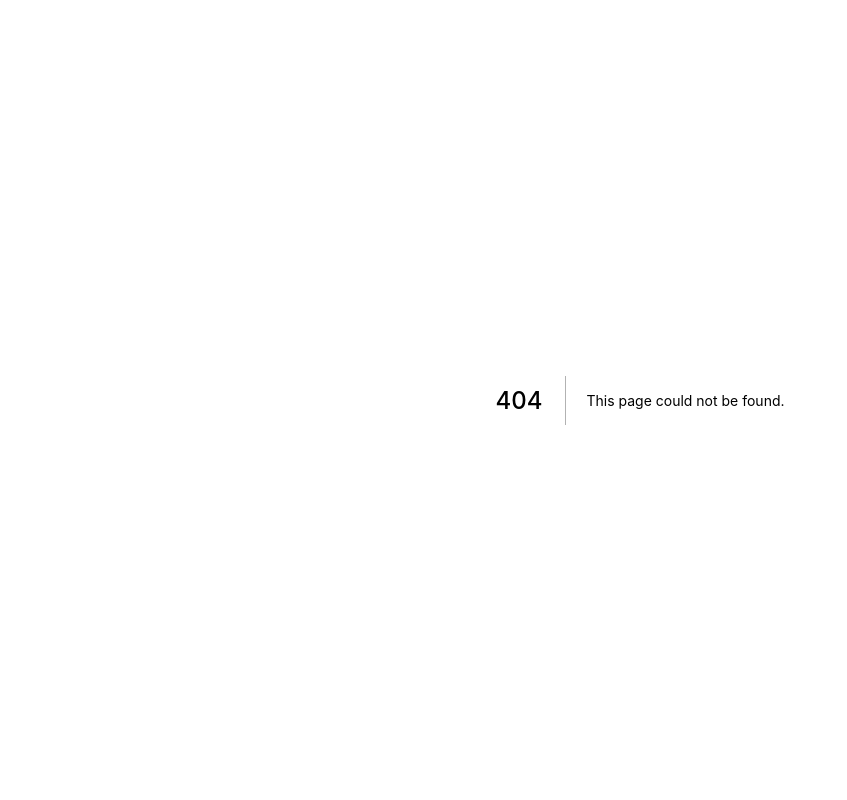
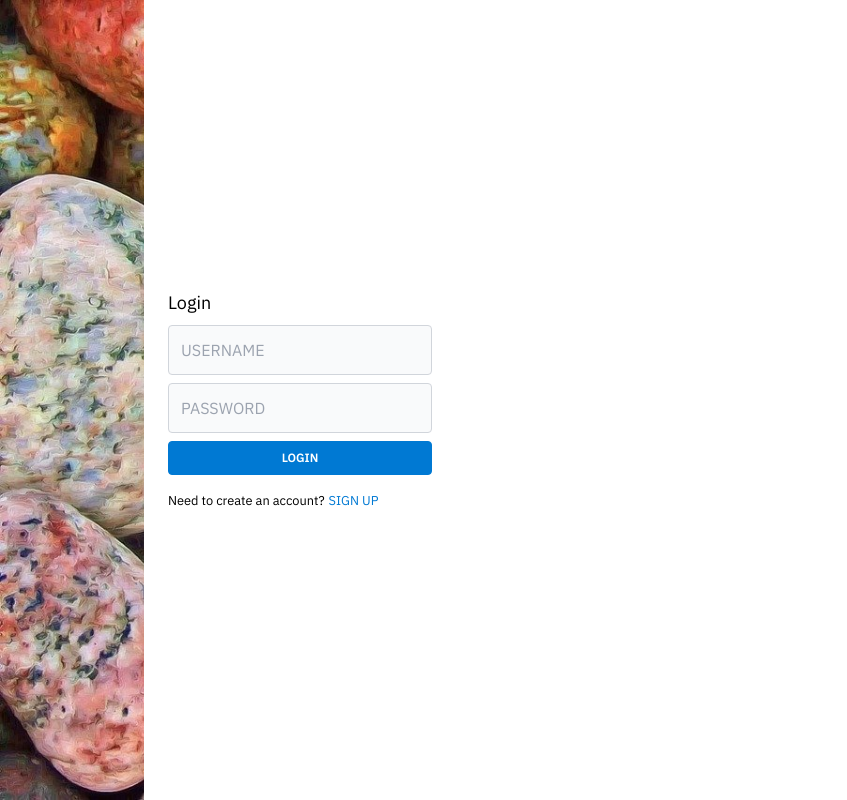
Before and after one commit to Alec-Johnson/reddit-v2, a Next.js app in the folder client/: page /login in a window 1280 px wide. Before the commit this address had no page. Shown: the whole page, without its empty margins (0-847 px from the left). Built offline with nearby package versions, Linux system fonts and the light colour scheme.

Commit message:
Finish Auth on client side, make sure cookies are forwarded

```diff
--- a/client/src/pages/_app.tsx
+++ b/client/src/pages/_app.tsx
@@ -3,6 +3,7 @@
 import axios from 'axios'
 
 axios.defaults.baseURL = 'http://localhost:5000/api'
+axios.defaults.withCredentials = true
 
 function MyApp({ Component, pageProps }: AppProps) {
 	return <Component {...pageProps} />;
--- /dev/null
+++ b/client/src/pages/login.tsx
@@ -0,0 +1,53 @@
+import axios from "axios";
+import Head from "next/head";
+import Link from 'next/link';
+import { FormEvent, useState } from "react";
+import InputGroup from "../components/InputGroup";
+import { useRouter } from 'next/router'
+
+export default function Register() {
+  const router = useRouter();
+
+  const [email, setEmail] = useState('');
+  const [username, setUsername] = useState('');
+  const [password, setPassword] = useState('');
+  const [errors, setErrors] = useState<any>({});
+
+  const submitForm = async (event: FormEvent) => {
+    event.preventDefault();
+    try {
+      await axios.post('/auth/login', {
+        username, password
+      })
+
+      router.push('/')
+    } catch (err) {
+      console.log(err);
+      setErrors(err.response.data)
+    }
+  }
+  return (
+    <div className="flex">
+      <Head>
+        <title>Login</title>
+      </Head>
+      <div className="h-screen bg-cover w-36" style={{ backgroundImage: "url('/images/rocks.jpg')"}}>
+      </div>
+      <div className="flex flex-col justify-center pl-6 w-72">
+        <h1 className="mb-2 text-lg">Login</h1>
+        <form onSubmit={submitForm}>
+          <InputGroup className="mb-2" type='text' value={username} setValue={setUsername} placeholder='USERNAME' error={errors.username} />
+          <InputGroup className="mb-2" type='password' value={password} setValue={setPassword} placeholder='PASSWORD' error={errors.password} />
+          <button className="w-full py-2 mb-4 text-xs font-bold text-white uppercase bg-blue-500 border border-blue-500 rounded">
+            Login
+          </button>
+        </form>
+        <small>Need to create an account?
+          <Link href='/register'>
+            <a className="ml-1 text-blue-500 uppercase">Sign Up</a>
+          </Link>
+        </small>
+      </div>
+    </div>
+  )
+}
```
Also changed, not shown: 1 other file (tests, documents, lock files or other folders).
